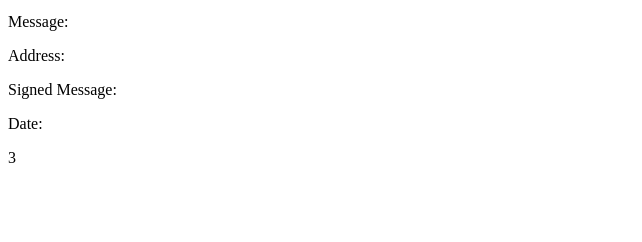
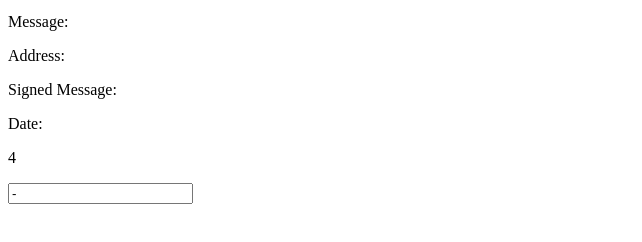
Before and after one commit to EloiStree/2024_07_12_MetaMaskLocalGate, a plain HTML site: page NoobAttempt/index2.html in a window 1280 px wide. Shown: the part 104-346 px from the top of the page, without its empty margins (0-642 px from the left). Drawn offline with Linux system fonts and the light colour scheme.

Commit message:
Update index2.html

```diff
--- a/NoobAttempt/index2.html
+++ b/NoobAttempt/index2.html
@@ -19,8 +19,8 @@
     <p id="addressDisplay">Address:</p>
     <p id="signatureDisplay">Signed Message:</p>
     <p id="signatureDate">Date: </p>
-    <p id="version">3</p>
-    <p id="copyPastable"></p>
+    <p id="version">4</p>
+    <input type="text" id="copyPastable" value="-">
 
 
     <script>
@@ -64,8 +64,8 @@
                                 document.getElementById('signatureDisplay').innerText = 'Signed Message: ' + signature;
                                 document.getElementById('signatureDate').innerText = 'Date: ' + new Date().toLocaleString();
                                 string_copy_past = message+"|"+accounts[0]+"|"+signature;
+                                document.getElementById('copyPastable').value = string_copy_past;
                                 navigator.clipboard.writeText(string_copy_past);
-                                document.getElementById('copyPastable').innerText =string_copy_past;
                               })
                             .catch(error => {
                                 console.error('Error signing message:', error);
```
